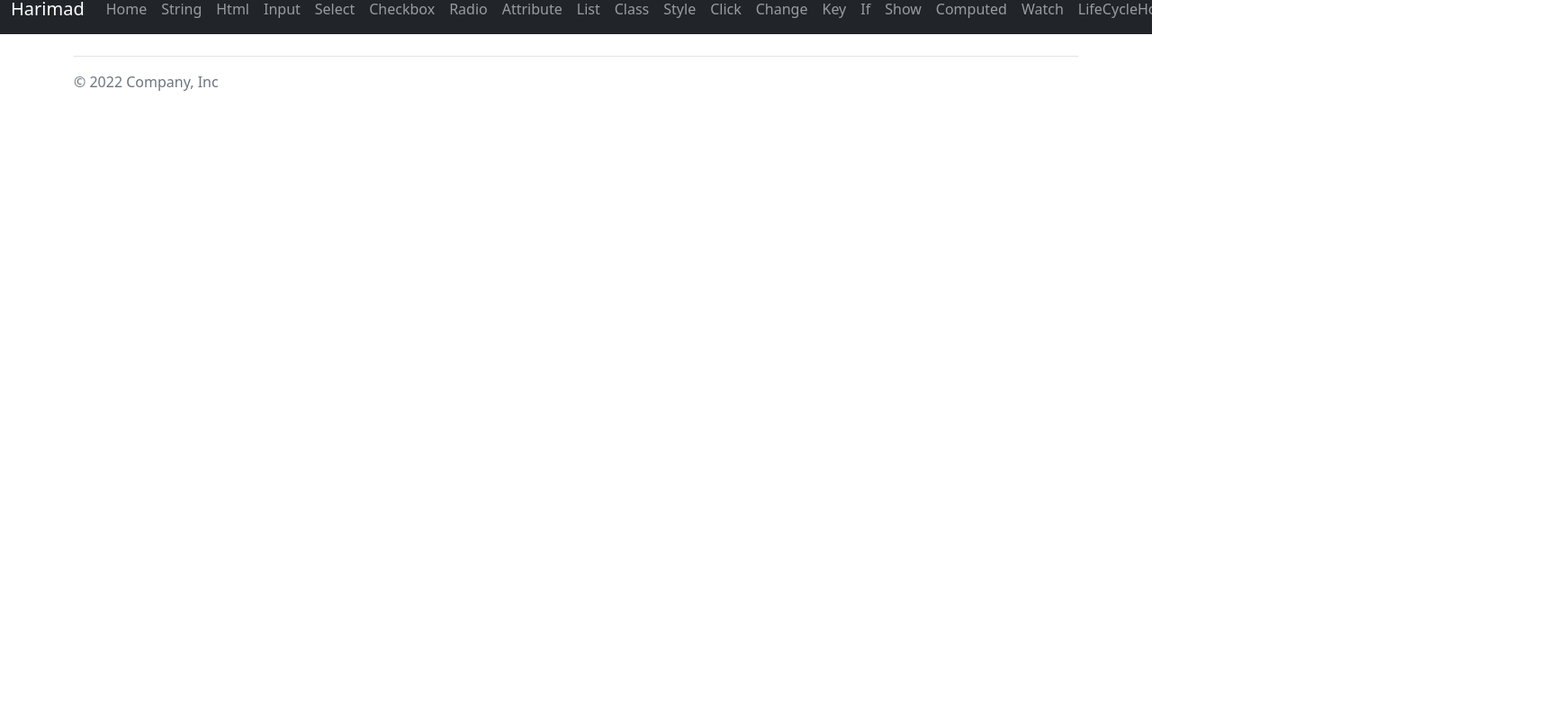
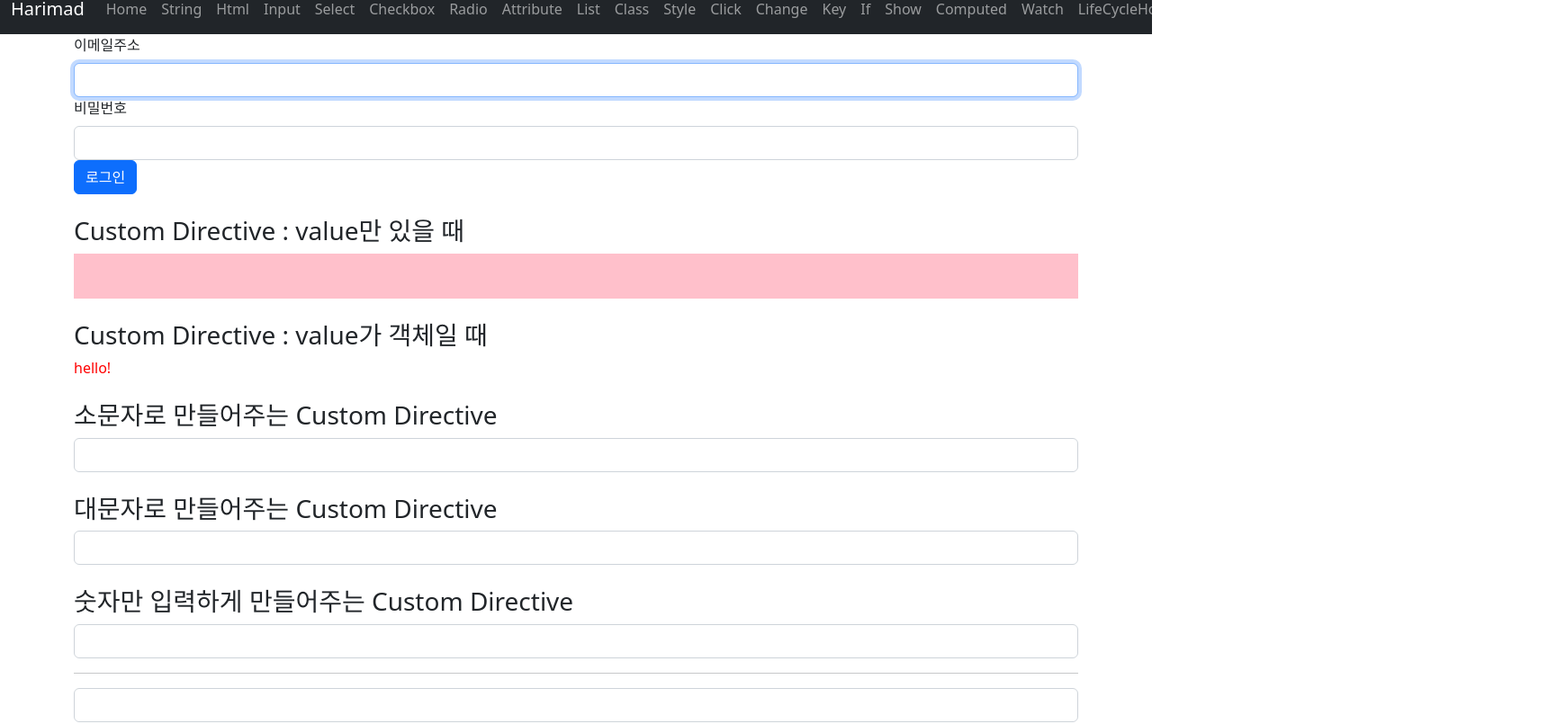
Before and after one commit to Harimad/bootcamp, a Vue app in the folder vue_Practice/project/: page /advanced/customDirective in a window 1280 px wide. Shown: the part 18-823 px from the top of the page at 90% size, 1730 px wide, since content can reach past the window. Before the commit the page ends 800 px from the top, so only its background shows below. Built offline with nearby package versions, Linux system fonts and the light colour scheme.

Commit message:
Custom Directive

```diff
--- a/vue_Practice/project/src/components/layouts/HeaderLayout.vue
+++ b/vue_Practice/project/src/components/layouts/HeaderLayout.vue
@@ -86,6 +86,9 @@
           <a class="nav-link" @click="goToMenu('/reuse/list')">List</a>
           <a class="nav-link" @click="goToMenu('/reuse/slot')">Slot</a>
           <a class="nav-link" @click="goToMenu('/advanced/provide')">Provide</a>
+          <a class="nav-link" @click="goToMenu('/advanced/customDirective')"
+            >CustomDirective</a
+          >
         </div>
       </div>
     </div>
--- a/vue_Practice/project/src/main.js
+++ b/vue_Practice/project/src/main.js
@@ -10,4 +10,50 @@
 const app = createApp(App)
 app.use(store)
 app.use(router)
-app.component('page-title', PageTitle).mount('#app')
+app.component('page-title', PageTitle)
+
+app.directive('focus', {
+  mounted(el, binding) {
+    console.log(el)
+    el.focus()
+  }
+})
+
+app.directive('lowercase', {
+  mounted(el) {
+    el.addEventListener('input', (event) => {
+      console.log(event.target.value)
+      event.target.value = event.target.value.toLowerCase()
+    })
+  }
+})
+
+app.directive('uppercase', {
+  mounted(el) {
+    el.addEventListener('input', (event) => {
+      console.log(event.target.value)
+      event.target.value = event.target.value.toUpperCase()
+    })
+  }
+})
+
+app.directive('number', {
+  mounted(el) {
+    el.addEventListener('input', (event) => {
+      event.target.value = event.target.value.replace(/\D/g, '')
+    })
+  }
+})
+
+app.directive('korean', {
+  mounted(el) {
+    el.addEventListener('input', (event) => {
+      event.target.value = event.target.value.replace(
+        /[^ㄱ-ㅎ|ㅏ-ㅣ|가-힣]/g,
+        ''
+      )
+    })
+  }
+})
+
+app.mount('#app')
--- a/vue_Practice/project/src/router/index.js
+++ b/vue_Practice/project/src/router/index.js
@@ -199,6 +199,14 @@
       import(
         /* webpackChunkName: "advanced", webpackPrefetch:true */ '../views/5_advanced/ProvideView.vue'
       )
+  },
+  {
+    path: '/advanced/customDirective',
+    name: 'CustomDirectiveView',
+    component: () =>
+      import(
+        /* webpackChunkName: "advanced", webpackPrefetch:true */ '../views/5_advanced/CustomDirectiveView.vue'
+      )
   }
 ]
 
--- /dev/null
+++ b/vue_Practice/project/src/views/5_advanced/CustomDirectiveView.vue
@@ -0,0 +1,106 @@
+<template>
+  <div>
+    <div>
+      <label for="email" class="form-label">이메일주소</label>
+      <input type="email" id="email" class="form-control" v-focus />
+    </div>
+    <div>
+      <label for="pw" class="form-label">비밀번호</label>
+      <input type="password" id="pw" class="form-control" />
+    </div>
+    <div>
+      <button class="btn btn-primary">로그인</button>
+    </div>
+    <br />
+    <h3>Custom Directive : value만 있을 때</h3>
+    <div v-color="color" style="height: 50px"></div>
+    <br />
+    <h3>Custom Directive : value가 객체일 때</h3>
+    <div v-demo="{ color: 'red', text: 'hello!' }"></div>
+    <br />
+    <div>
+      <h3>소문자로 만들어주는 Custom Directive</h3>
+      <input type="text" class="form-control" v-lowercase />
+      <br />
+      <h3>대문자로 만들어주는 Custom Directive</h3>
+      <input type="text" class="form-control" v-uppercase />
+      <br />
+      <h3>숫자만 입력하게 만들어주는 Custom Directive</h3>
+      <input type="text" class="form-control" v-number />
+      <hr />
+      <input type="number" class="form-control" />
+      <br />
+      <h3>한글 입력하게 만들어주는 Custom Directive</h3>
+      <input type="text" class="form-control" v-korean />
+    </div>
+  </div>
+</template>
+<script>
+export default {
+  components: {},
+  directives: {
+    // focus: {
+    //   mounted(el, binding) {
+    //     console.log(el)
+    //     el.focus()
+    //   }
+    // },
+    // lowercase: {
+    //   mounted(el) {
+    //     el.addEventListener('input', (event) => {
+    //       console.log(event.target.value)
+    //       event.target.value = event.target.value.toLowerCase()
+    //     })
+    //   }
+    // },
+    // uppercase: {
+    //   mounted(el) {
+    //     el.addEventListener('input', (event) => {
+    //       console.log(event.target.value)
+    //       event.target.value = event.target.value.toUpperCase()
+    //     })
+    //   }
+    // },
+    // number: {
+    //   mounted(el) {
+    //     el.addEventListener('input', (event) => {
+    //       event.target.value = event.target.value.replace(/\D/g, '')
+    //     })
+    //   }
+    // },
+    // korean: {
+    //   mounted(el) {
+    //     el.addEventListener('input', (event) => {
+    //       event.target.value = event.target.value.replace(
+    //         /[^ㄱ-ㅎ|ㅏ-ㅣ|가-힣]/g,
+    //         ''
+    //       )
+    //     })
+    //   }
+    // },
+    color: {
+      mounted(el, binding) {
+        console.log(binding.value)
+        el.style.backgroundColor = binding.value
+      }
+    },
+    demo: {
+      mounted(el, binding) {
+        el.innerText = binding.value.text
+        el.style.color = binding.value.color
+      }
+    }
+  },
+  data() {
+    return {
+      sampleData: '',
+      color: 'pink'
+    }
+  },
+  setup() {},
+  created() {},
+  mounted() {},
+  unmounted() {},
+  methods: {}
+}
+</script>
```
